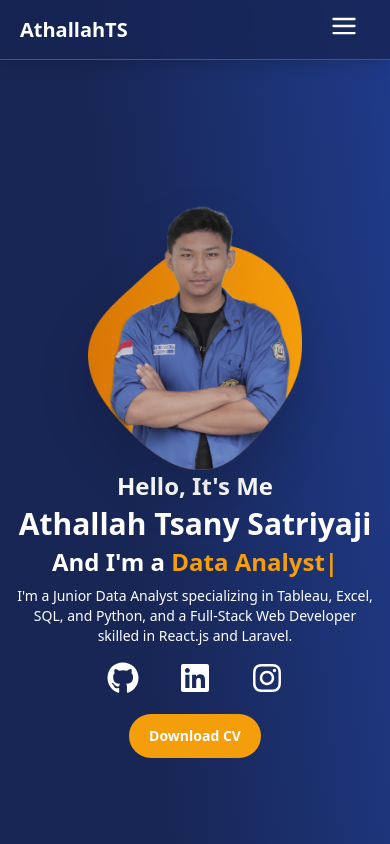
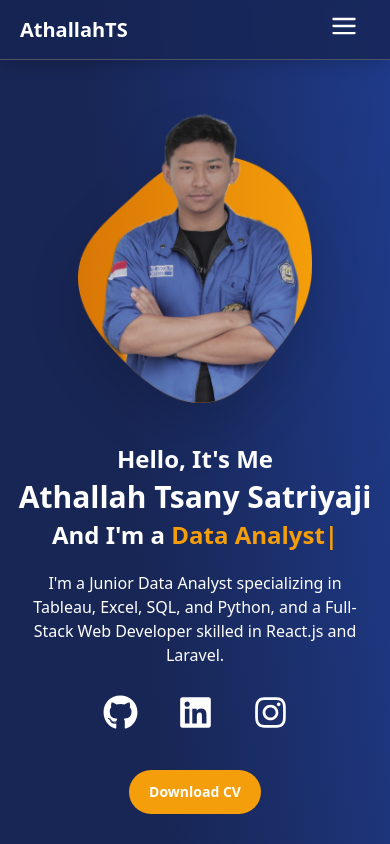
Before and after one commit to athallahdx/portofolio_web, a React (Vite) app: page / in a window 390 px wide. Shown: the top 844 px of the page. Built offline with nearby package versions, Linux system fonts and the light colour scheme.

Commit message:
medium phone breakpoints

```diff
--- a/src/landingPage/Profile.jsx
+++ b/src/landingPage/Profile.jsx
@@ -10,14 +10,14 @@ export default function Profile() {
       whileInView={{ opacity: 1, y: 0 }}
       transition={{ duration: 1.5 }}
       className="
-        flex flex-col-reverse space-y-20 justify-center items-center w-screen min-h-screen max-h-screen
+        flex flex-col-reverse space-y-10 justify-center items-center w-screen min-h-screen max-h-screen
         lg:flex-row md:justify-evenly lg:space-x-[5vw] xl:space-x-[5vw] 2xl:space-x-[17vw] md:pt-14 md:pb-8 shadow-lg
       "
     >
       {/* Text Section */}
       <div className="
         flex flex-col justify-center text-white font-bold text-center lg:text-left
-        xl:me-20 lg:mt-20 xl:ms-8 2xl:mt-28
+        xl:me-20 lg:mt-20 xl:ms-8 2xl:mt-28 pt-5
       ">
         <p className="text-2xl xs:text-3xl sm:text-3xl mdp:text-4xl 2xl:text-5xl pb-1 md:pb-3">
           Hello, It&apos;s Me
@@ -25,7 +25,7 @@ export default function Profile() {
         <p className="text-3xl xs:text-4xl sm:text-4xl mdp:text-6xl 2xl:text-7xl">
           Athallah Tsany Satriyaji
         </p>
-        <p className="text-2xl xs:text-3xl sm:text-3xl mdp:text-4xl 2xl:text-5xl pt-1 md:pt-3">
+        <p className="text-2xl xs:text-3xl sm:text-3xl mdp:text-4xl 2xl:text-5xl pt-1 md:pt-3 pb-3">
           And I&apos;m a{' '}
           <TypeAnimation
             sequence={['Data Analyst', 1000, 'Web Developer', 1000]}
@@ -37,7 +37,7 @@ export default function Profile() {
         </p>
         <p className='
           max-w-3xl font-medium mt-2 xs:mt-6 px-4 lg:px-0 lg:leading-7
-          text-sm xs:text-base sm:text-xl mdp:text-xl lg:text-lg 2xl:text-xl
+          text-base xs:text-base sm:text-xl mdp:text-xl lg:text-lg 2xl:text-xl pb-3
         '>
           <span className='hidden lg:inline'>
             I&apos;am a Junior Data Analyst specializing in Tableau, Excel, SQL, and Python, and a Full-Stack Web Developer
@@ -51,16 +51,16 @@ export default function Profile() {
         </p>
         {/* Social Links */}
         <div className='
-          flex flex-row justify-center lg:justify-start space-x-10 mt-4 xs:mt-8
+          flex flex-row justify-center lg:justify-start space-x-10 mt-4 xs:mt-8 mb-5
         '>
           <a target="_blank" href="https://github.com/athallahdx">
-            <FaGithub className='text-[32px] xs:text-[44px] mdp:text-[55px]' />
+            <FaGithub className='text-[35px] xs:text-[44px] mdp:text-[55px]' />
           </a>
           <a target="_blank" href="https://www.linkedin.com/in/athallah-tsany-satriyaji-635630222/">
-            <FaLinkedin className='text-[32px] xs:text-[44px] mdp:text-[55px]'/>
+            <FaLinkedin className='text-[35px] xs:text-[44px] mdp:text-[55px]'/>
           </a>
           <a target="_blank" href="https://www.instagram.com/ath_tsany">
-            <FaInstagram className='text-[32px] xs:text-[44px] mdp:text-[55px]'/>
+            <FaInstagram className='text-[35px] xs:text-[44px] mdp:text-[55px]'/>
           </a>
         </div>
         {/* Download CV Button */}
@@ -80,13 +80,13 @@ export default function Profile() {
 
       <div className="
         flex justify-center items-center animate-bounceCustom
-        mt-3 xs:mt-3 sm:mt-[0px] mb-4 xs:mb-8 md:mb-0 mdp:mt-0
+        pb-5 sm:mt-[0px]  md:mb-0 mdp:mt-0
         max-w-xs sm:max-w-lg mdp:max-w-xl lg:max-w-xl xl:max-w-2xl lg:pb-20
       ">
         <img
           className="
             object-contain drop-shadow-2xl h-auto lg:w-auto
-            max-w-[55vw] xs:max-w-[70vw] sm:max-w-[40vw] mdp:max-w-[50vw]
+            max-w-[60vw] xs:max-w-[70vw] sm:max-w-[40vw] mdp:max-w-[50vw]
             lg:max-h-[600px] xl:max-w-[30vw] 2xl:max-h-full xl:me-16 2xl:me-20
           "
           src={profil}
```
